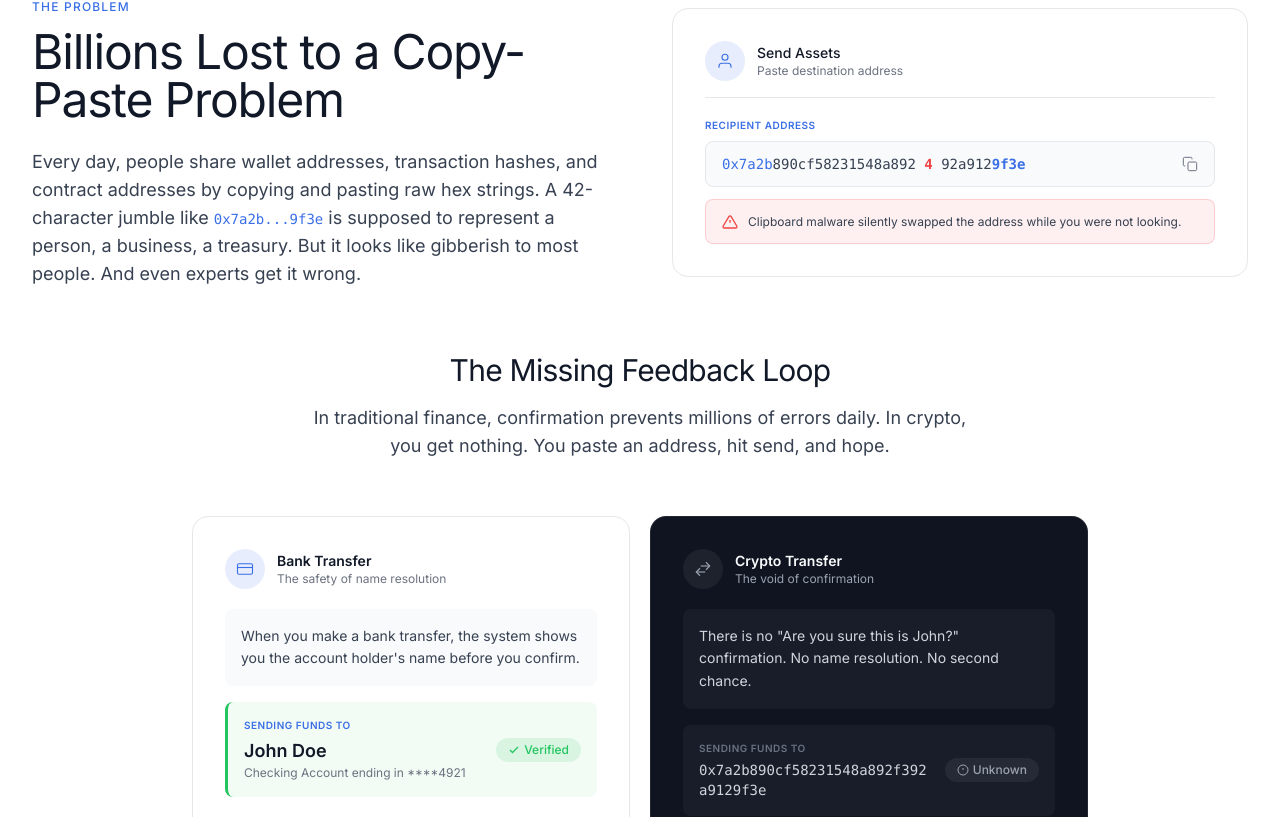
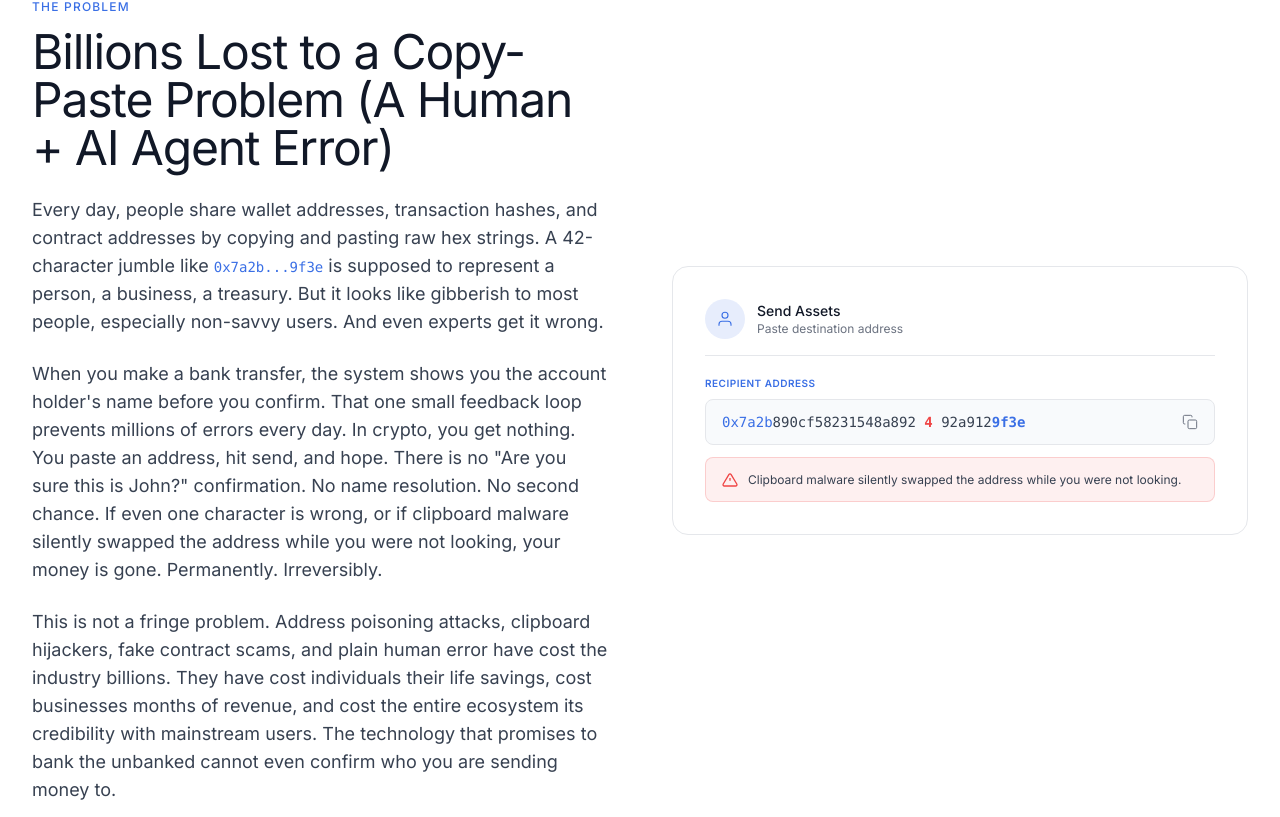
Before and after one commit to notareum/website, a Next.js app: page / in a window 1280 px wide. Shown: the part 1063-1880 px from the top of the page. Built offline with nearby package versions, Linux system fonts and the light colour scheme.

Commit message:
feat: enhance ProblemStatement with detailed explanation of crypto transfer risks

```diff
--- a/src/components/ProblemStatement.tsx
+++ b/src/components/ProblemStatement.tsx
@@ -205,7 +205,7 @@ export default function ProblemStatement() {
               className="mb-6 text-3xl font-normal tracking-tight sm:text-4xl lg:text-5xl"
               style={{ color: 'var(--text)' }}
             >
-              Billions Lost to a Copy-Paste Problem
+              Billions Lost to a Copy-Paste Problem (A Human + AI Agent Error)
             </h2>
             <p
               className="text-base leading-relaxed sm:text-lg"
@@ -215,8 +215,23 @@ export default function ProblemStatement() {
               by copying and pasting raw hex strings. A 42-character jumble like{' '}
               <code className="font-mono text-sm" style={{ color: 'var(--brand)' }}>0x7a2b...9f3e</code>{' '}
               is supposed to represent a person, a business, a treasury. But it looks like gibberish
-              to most people. And even experts get it wrong.
+              to most people, especially non-savvy users. And even experts get it wrong.
             </p>
+            <br />
+          <p className="text-base leading-relaxed sm:text-lg" style={{ color: 'var(--text-body)' }}>
+            When you make a bank transfer, the system shows you the account holder&apos;s name before you confirm.
+            That one small feedback loop prevents millions of errors every day. In crypto, you get nothing. You paste
+            an address, hit send, and hope. There is no &quot;Are you sure this is John?&quot; confirmation.
+            No name resolution. No second chance. If even one character is wrong, or if clipboard malware silently
+            swapped the address while you were not looking, your money is gone. Permanently. Irreversibly.
+          </p>
+          <br />
+          <p className="text-base leading-relaxed sm:text-lg" style={{ color: 'var(--text-body)' }}>
+            This is not a fringe problem. Address poisoning attacks, clipboard hijackers, fake contract scams,
+            and plain human error have cost the industry billions. They have cost individuals their life savings,
+            cost businesses months of revenue, and cost the entire ecosystem its credibility with mainstream users.
+            The technology that promises to bank the unbanked cannot even confirm who you are sending money to.
+          </p>
           </div>
           <ClipboardMalwareCard />
         </div>
```
